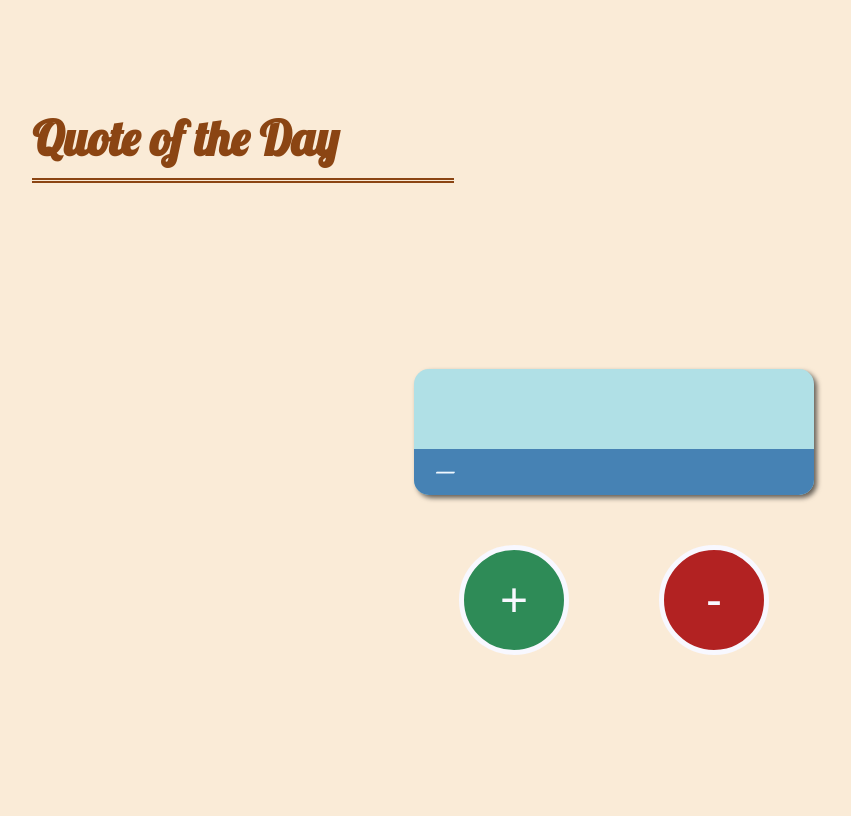
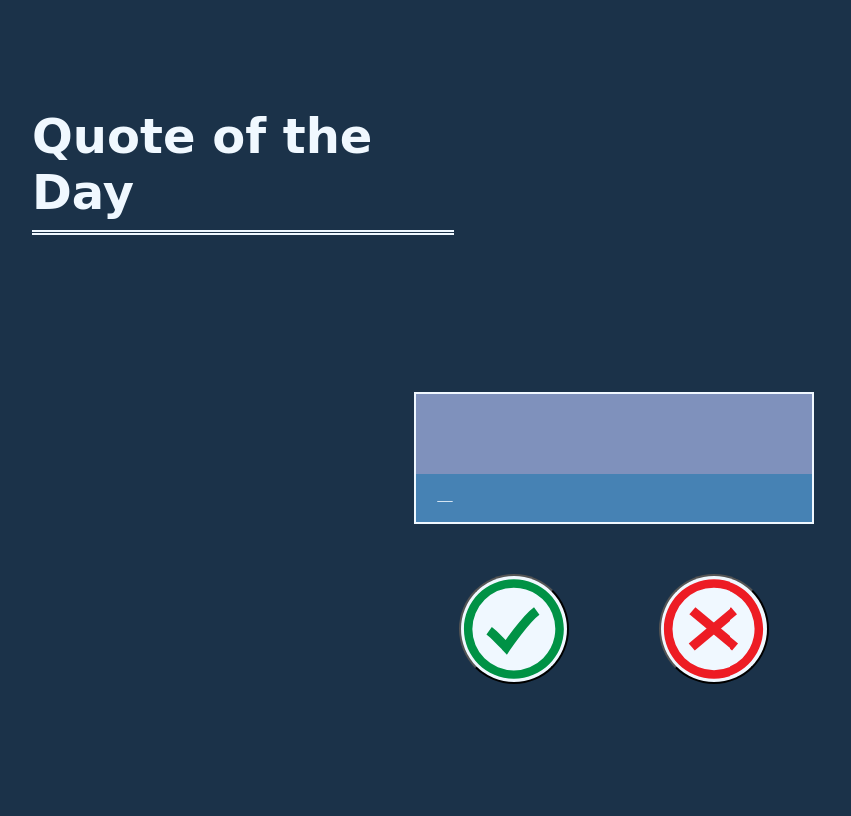
Before and after one commit to winecountry/quote-me, a Django app: page /daily_quote/ in a window 1280 px wide. Shown: the whole page, without its empty margins (26-877 px from the left). Run offline with Django 3.2, Linux system fonts and the light colour scheme; data that the repository does not hold is empty.

Commit message:
update styles

```diff
--- a/daily_quote/static/daily_quote/main.css
+++ b/daily_quote/static/daily_quote/main.css
@@ -1,4 +1,4 @@
-@import url('https://fonts.googleapis.com/css?family=Courgette|Lobster');
+@import url('https://fonts.googleapis.com/css?family=Playfair+Display|Raleway');
 
 body {
     display: flex;
@@ -6,7 +6,7 @@ body {
     align-items: center;
     justify-content: flex-start;
     min-height: 100vh;
-    background-color: antiquewhite;
+    background-color: #1b3249;
 }
 
 h1 {
@@ -14,11 +14,11 @@ h1 {
     margin-top: 100px;
     margin-left: 50px;
     font-size: 3em;
-    font-family: 'Lobster', cursive;
-    color: saddlebrown;
+    font-family: 'Railway', cursive;
+    color: aliceblue;
     padding-bottom: 10px;
     width: 33vw;
-    border-bottom: 5px double saddlebrown;
+    border-bottom: 5px double aliceblue;
 }
 
 main {
@@ -26,13 +26,12 @@ main {
 }
 
 #quote_container {
-    font-family: 'Courgette', cursive;
+    font-family: 'Playfair Display', cursive;
     max-width: 65vw;
-    color: darkslategrey;
-    background-color: powderblue;
-    border-radius: 15px;
+    color: aliceblue;
+    background-color: rgba(153, 169, 217, 0.8);
+    border: 2px solid aliceblue;
     overflow: hidden;
-    box-shadow: 3px 3px 5px rgba(0, 0, 0, 0.6);
 }
 
 #quote_container blockquote {
@@ -62,16 +61,16 @@ main {
 .rank button {
     width: 110px;
     height: 110px;
+    background-color: aliceblue;
     color: ghostwhite;
     font-size: 3em;
-    border: 5px solid ghostwhite;
     border-radius: 50%;
 }
 
 .rank #like {
-    background-color: seagreen;
+    background-image: url("images/SVG/like.svg");
 }
 
 .rank #dislike {
-    background-color: firebrick;
+    background-image: url("images/SVG/dislike.svg");
 }
--- a/templates/daily_quote/index.html
+++ b/templates/daily_quote/index.html
@@ -15,8 +15,8 @@
         <div id="author">&mdash; </div>
     </div>
     <div class="rank">
-        <button id="like">+</button>
-        <button id="dislike">-</button>
+        <button id="like"></button>
+        <button id="dislike"></button>
     </div>
 </main>
 </body>
```
Also changed, not shown: daily_quote/static/daily_quote/images/SVG/dislike.svg (renamed from daily_quote/images/SVG/dislike.svg), daily_quote/static/daily_quote/images/SVG/like.svg (renamed from daily_quote/images/SVG/like.svg), 2 other files.
